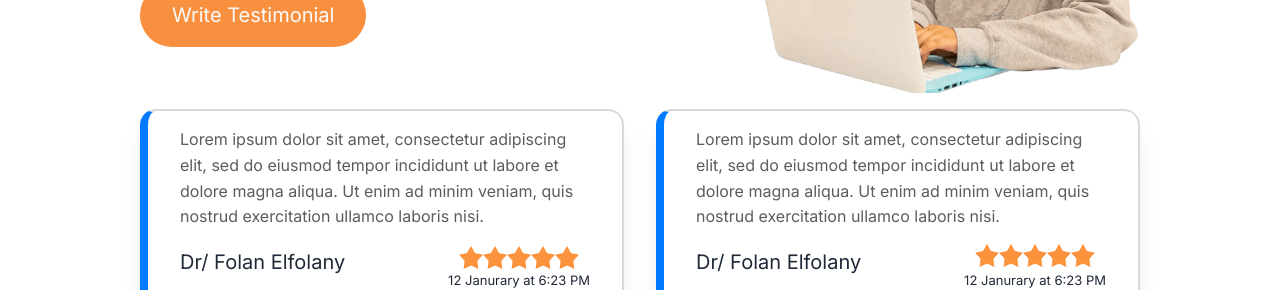
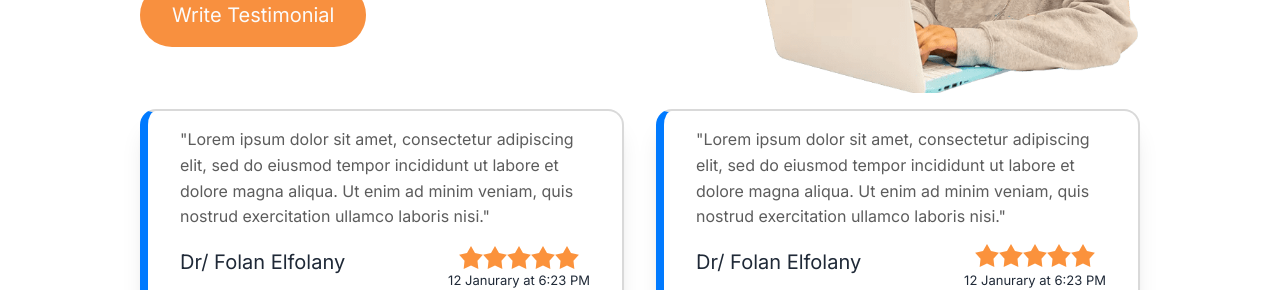
Before and after one commit to Sohyb01/pes-website-nextjs, a Next.js app: page / in a window 1280 px wide. Shown: the part 3280-3570 px from the top of the page. Built offline with nearby package versions, Linux system fonts and the light colour scheme.

Commit message:
Improved the not found page

```diff
--- a/src/app/components/TestimonialsSwiper.tsx
+++ b/src/app/components/TestimonialsSwiper.tsx
@@ -4,9 +4,9 @@ const TestimonialsSwiper = () => {
       {/* Individual Testimonial */}
       <div className="flex w-full max-w-[336px] flex-col items-center gap-4 rounded-[16px] border-2 border-l-8 border-solid border-pes_lightgray border-l-pes_lightblue px-8 py-4 shadow-xl lg:max-w-[484px]">
         <div className="text-left text-sm text-pes_darkgray lg:text-base">
-          Lorem ipsum dolor sit amet, consectetur adipiscing elit, sed do
+          &quot;Lorem ipsum dolor sit amet, consectetur adipiscing elit, sed do
           eiusmod tempor incididunt ut labore et dolore magna aliqua. Ut enim ad
-          minim veniam, quis nostrud exercitation ullamco laboris nisi.
+          minim veniam, quis nostrud exercitation ullamco laboris nisi.&quot;
         </div>
         <div className="flex w-full justify-between">
           <h3 className="text-base lg:text-lg">Dr/ Folan Elfolany</h3>
@@ -50,9 +50,9 @@ const TestimonialsSwiper = () => {
       </div>
       <div className="hidden w-full max-w-[336px] flex-col items-center gap-4 rounded-[16px] border-2 border-l-8 border-solid border-pes_lightgray border-l-pes_lightblue px-8 py-4 shadow-xl md:flex lg:max-w-[484px]">
         <div className="text-left text-sm text-pes_darkgray lg:text-base">
-          Lorem ipsum dolor sit amet, consectetur adipiscing elit, sed do
+          &quot;Lorem ipsum dolor sit amet, consectetur adipiscing elit, sed do
           eiusmod tempor incididunt ut labore et dolore magna aliqua. Ut enim ad
-          minim veniam, quis nostrud exercitation ullamco laboris nisi.
+          minim veniam, quis nostrud exercitation ullamco laboris nisi.&quot;
         </div>
         <div className="flex w-full justify-between">
           <h3 className="text-base lg:text-lg">Dr/ Folan Elfolany</h3>
--- a/src/app/not-found.tsx
+++ b/src/app/not-found.tsx
@@ -4,9 +4,11 @@ import Link from "next/link";
 
 const error = () => {
   return (
-    <div>
-      <h1>Page not found</h1>
-      <Link href="/">Back to home</Link>
+    <div className="w-full h-[100vh] flex flex-col items-center p-10">
+      <h1 className="text-center text-2xl">Page not added yet, Coming soon!</h1>
+      <Link href="/" className="text-pes_lightblue">
+        Back to home
+      </Link>
     </div>
   );
 };
```
